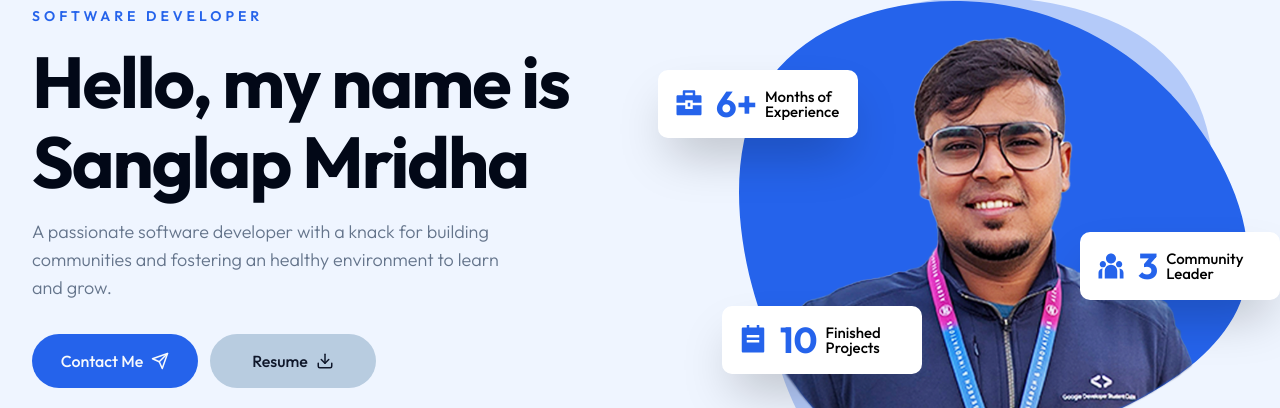
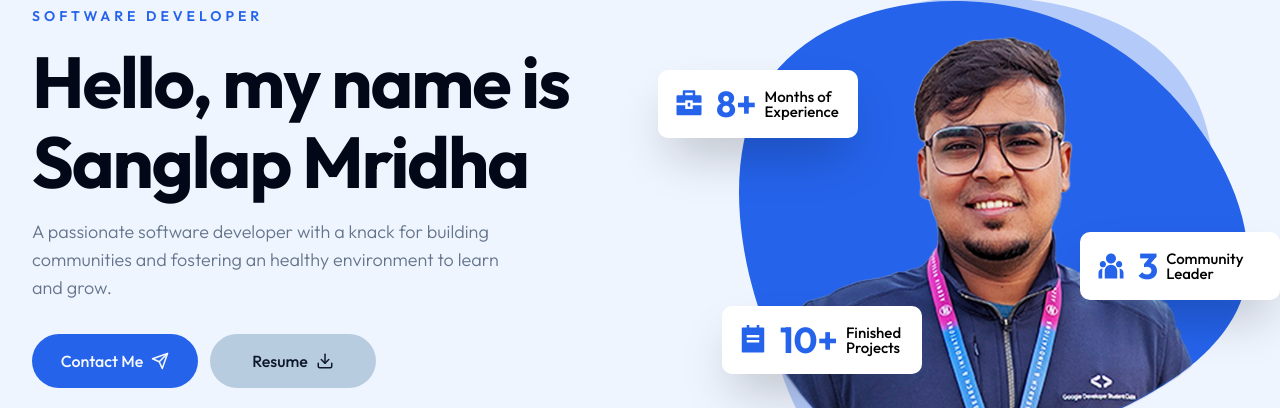
Before and after one commit to sanglap13/next-portfolio, a Next.js app: page / in a window 1280 px wide. Shown: the part 160-568 px from the top of the page. Built offline with nearby package versions, Linux system fonts and the light colour scheme.

Commit message:
refactor: change hero

```diff
--- a/app/projects/page.tsx
+++ b/app/projects/page.tsx
@@ -32,7 +32,7 @@ const Projects = () => {
         </h2>
         {/* tabs */}
         <Tabs defaultValue={category} className="mb-24 xl:mb-48">
-          <TabsList className="w-full grid h-full md:grid-cols-4 lg:max-w-[640px] mb-12 mx-auto md:border dark:border-none">
+          <TabsList className="w-full grid h-full md:grid-cols-5 lg:max-w-[640px] mb-12 mx-auto md:border dark:border-none">
             {categories.map((category, index) => {
               return (
                 <TabsTrigger
--- a/components/sections/Hero.tsx
+++ b/components/sections/Hero.tsx
@@ -59,7 +59,7 @@ const Hero = () => {
             <Badge
               containerStyles="absolute top-[15%] -left-[2rem]  xl:-left-[5rem] "
               icon={<RiBriefcase4Fill />}
-              endCountNum={6}
+              endCountNum={8}
               endCountText="+"
               badgeText="Months of Experience"
             />
@@ -68,7 +68,7 @@ const Hero = () => {
               containerStyles="absolute top-[66%] -left-[1rem] "
               icon={<RiTodoFill />}
               endCountNum={10}
-              // endCountText="+"
+              endCountText="+"
               badgeText="Finished Projects"
             />
             {/* badge 3 */}
```
